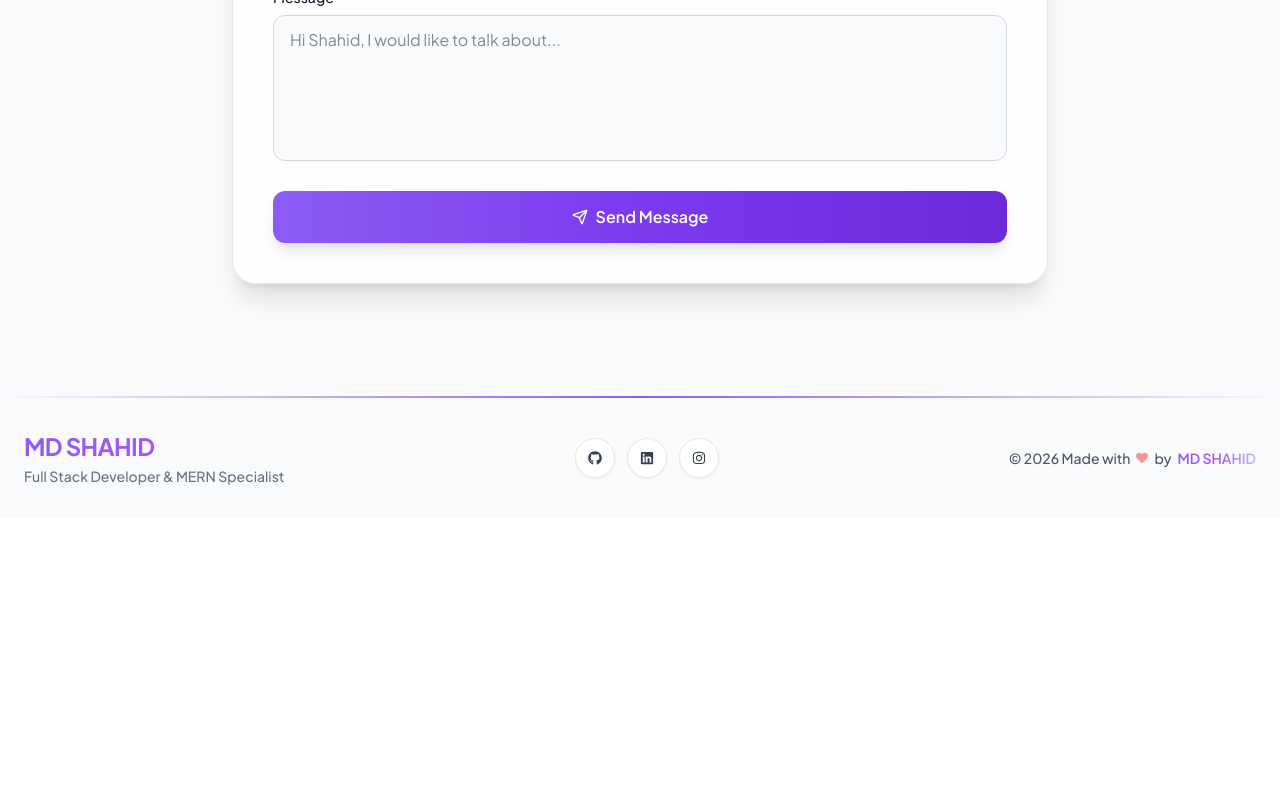
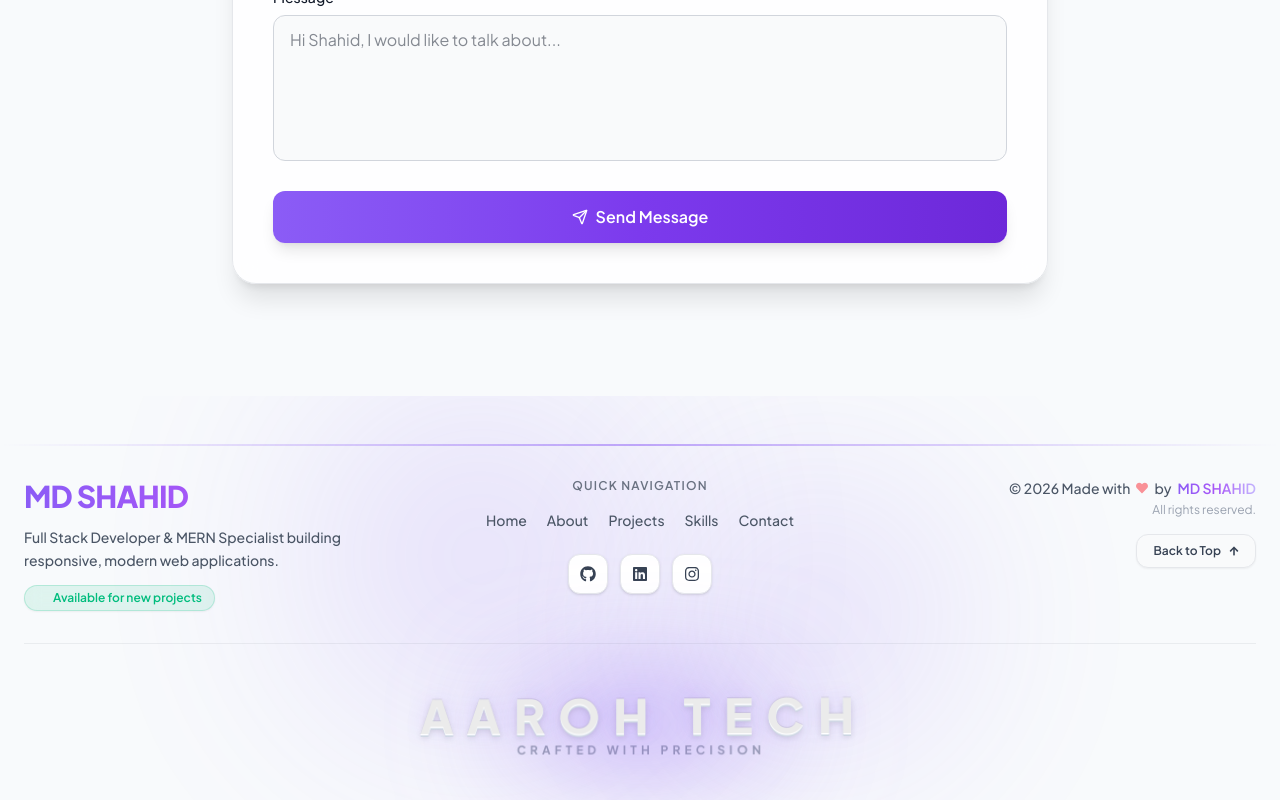
Before and after one commit to SHAHID0400/PERSONAL-PORTFOLIO, a React (Vite) app: page / in a window 1280 px wide. Shown: the part 6238-7038 px from the top of the page. Before the commit the page ends 6756 px from the top, so only its background shows below. Built offline with nearby package versions, Linux system fonts and the light colour scheme.

Commit message:
Enhance footer with 3D watermark and animations

```diff
--- a/src/components/Footer.jsx
+++ b/src/components/Footer.jsx
@@ -1,10 +1,23 @@
 import React from "react";
-import { FaGithub, FaHeart, FaLinkedin, FaInstagram } from "react-icons/fa";
+import {
+  FaGithub,
+  FaHeart,
+  FaLinkedin,
+  FaInstagram,
+  FaArrowUp,
+} from "react-icons/fa";
 import { useTheme } from "../context/ThemeContext";
 
 const Footer = () => {
   const { currentTheme, darkMode } = useTheme();
   const currentYear = new Date().getFullYear();
+
+  const scrollToTop = () => {
+    window.scrollTo({
+      top: 0,
+      behavior: "smooth",
+    });
+  };
 
   const socialLinks = [
     {
@@ -24,35 +37,125 @@
     },
   ];
 
+  const quickLinks = [
+    { title: "Home", href: "#home" },
+    { title: "About", href: "#about" },
+    { title: "Projects", href: "#projects" },
+    { title: "Skills", href: "#skills" },
+    { title: "Contact", href: "#contact" },
+  ];
+
   return (
-    <footer className="relative transition-colors duration-300 bg-transparent">
+    <footer className="relative overflow-hidden transition-colors duration-300 bg-transparent pt-12 pb-8">
+      {/* 3D Keyframe CSS Animation for Watermark */}
+      <style>{`
+        @keyframes float3D {
+          0%, 100% {
+            transform: perspective(1000px) rotateX(0deg) rotateY(-8deg) translateY(0px);
+          }
+          50% {
+            transform: perspective(1000px) rotateX(10deg) rotateY(8deg) translateY(-8px);
+          }
+        }
+        @keyframes pulseGlow {
+          0%, 100% {
+            opacity: 0.2;
+            transform: scale(0.95);
+          }
+          50% {
+            opacity: 0.5;
+            transform: scale(1.15);
+          }
+        }
+        .watermark-3d-box {
+          animation: float3D 6s ease-in-out infinite;
+          transform-style: preserve-3d;
+          transition: transform 0.4s ease;
+        }
+        .watermark-3d-box:hover {
+          animation-play-state: paused;
+          transform: perspective(1000px) rotateX(16deg) rotateY(-16deg) scale(1.1);
+        }
+        .watermark-glow-pulse {
+          animation: pulseGlow 4s ease-in-out infinite;
+        }
+      `}</style>
+
+      {/* Dynamic Background Mesh Gradients */}
       <div
-        className="w-full h-[2px] transition-all duration-500"
+        className="absolute top-0 left-1/4 w-80 h-80 rounded-full blur-[120px] pointer-events-none opacity-20 -z-10"
+        style={{ background: currentTheme.primary }}
+      />
+      <div
+        className="absolute bottom-10 right-1/4 w-72 h-72 rounded-full blur-[100px] pointer-events-none opacity-15 -z-10"
+        style={{ background: currentTheme.secondary || currentTheme.primary }}
+      />
+
+      {/* Top Animated Glowing Border */}
+      <div className="relative w-full h-[2px] overflow-hidden">
+        <div
+          className="w-full h-full animate-pulse transition-all duration-700"
           style={{
             background: `linear-gradient(90deg, transparent, ${currentTheme.primary}, transparent)`,
           }}
         />
+      </div>
 
-      <div className="container mx-auto px-4 sm:px-6 py-8 relative z-10">
-        <div className="flex flex-col md:flex-row justify-between items-center gap-6">
-          {/* Left Side: Logo & Tagline */}
-          <div className="text-center md:text-left">
+      <div className="container mx-auto px-4 sm:px-6 relative z-10 pt-8">
+        {/* Main Grid: Mobile Column, Desktop 3-Columns */}
+        <div className="grid grid-cols-1 md:grid-cols-3 gap-8 items-center md:items-start pb-8 border-b border-gray-500/10">
+
+          {/* Section 1: Developer Info & Live Status */}
+          <div className="text-center md:text-left space-y-3">
             <h3
-              className={`text-2xl font-bold tracking-tight mb-1 text-transparent bg-clip-text bg-gradient-to-r ${currentTheme.gradientText}`}
+              className={`text-2xl sm:text-3xl font-extrabold tracking-tight text-transparent bg-clip-text bg-gradient-to-r ${currentTheme.gradientText}`}
             >
               MD SHAHID
             </h3>
             <p
-              className={`text-xs sm:text-sm font-medium ${
+              className={`text-xs sm:text-sm font-medium leading-relaxed max-w-sm mx-auto md:mx-0 ${
+                darkMode ? "text-gray-400" : "text-gray-600"
+              }`}
+            >
+              Full Stack Developer & MERN Specialist building responsive, modern
+              web applications.
+            </p>
+
+            {/* Glowing Availability Badge */}
+            <div className="inline-flex items-center gap-2 px-3 py-1 rounded-full text-xs font-semibold bg-emerald-500/10 text-emerald-500 border border-emerald-500/20 backdrop-blur-sm shadow-xs">
+              <span className="w-2 h-2 rounded-full bg-emerald-500 animate-ping" />
+              <span>Available for new projects</span>
+            </div>
+          </div>
+
+          {/* Section 2: Quick Links & Social Hub */}
+          <div className="flex flex-col items-center justify-center space-y-4">
+            <p
+              className={`text-xs uppercase tracking-widest font-semibold ${
                 darkMode ? "text-gray-400" : "text-gray-500"
               }`}
             >
-              Full Stack Developer & MERN Specialist
+              Quick Navigation
             </p>
+
+            <div className="flex flex-wrap justify-center gap-x-5 gap-y-2 text-sm font-medium">
+              {quickLinks.map((item, idx) => (
+                <a
+                  key={idx}
+                  href={item.href}
+                  className={`transition-colors duration-200 ${
+                    darkMode
+                      ? "text-gray-400 hover:text-white"
+                      : "text-gray-600 hover:text-black"
+                  }`}
+                >
+                  {item.title}
+                </a>
+              ))}
             </div>
 
-          {/* Middle: Social Icons */}
-          <div className="flex items-center gap-3">
+            {/* Animated Social Icons */}
+            <div className="flex items-center gap-3 pt-2">
               {socialLinks.map((item, index) => (
                 <a
                   key={index}
@@ -60,19 +163,25 @@
                   target="_blank"
                   rel="noopener noreferrer"
                   aria-label={item.label}
-                className={`w-10 h-10 flex items-center justify-center rounded-full text-sm transition-all duration-300 transform hover:scale-110 hover:-translate-y-1 hover:shadow-lg ${
+                  className={`group relative w-10 h-10 flex items-center justify-center rounded-xl text-base transition-all duration-300 transform active:scale-95 hover:scale-110 hover:-translate-y-1 ${
                     darkMode
-                    ? "bg-gray-800/80 text-gray-300 hover:text-white"
-                    : "bg-white border border-gray-200 text-gray-700 hover:text-black shadow-xs"
+                      ? "bg-gray-800/80 text-gray-300 hover:text-white border border-gray-700/60 hover:border-gray-500 shadow-md"
+                      : "bg-white border border-gray-200 text-gray-700 hover:text-black shadow-sm"
                   }`}
                 >
                   {item.icon}
+                  {/* Tooltip for desktop */}
+                  <span className="hidden md:block absolute -top-8 px-2 py-0.5 rounded text-[10px] bg-black text-white opacity-0 group-hover:opacity-100 transition-opacity duration-200 pointer-events-none shadow-md">
+                    {item.label}
+                  </span>
                 </a>
               ))}
             </div>
+          </div>
 
-          {/* Right Side: Copyright */}
-          <div className="text-center md:text-right">
+          {/* Section 3: Copyright & Back To Top */}
+          <div className="flex flex-col items-center md:items-end justify-between space-y-4 text-center md:text-right">
+            <div>
               <p
                 className={`text-xs sm:text-sm flex items-center justify-center md:justify-end gap-1.5 font-medium ${
                   darkMode ? "text-gray-400" : "text-gray-600"
@@ -87,6 +196,78 @@
                   MD SHAHID
                 </span>
               </p>
+              <p
+                className={`text-xs mt-1 ${
+                  darkMode ? "text-gray-500" : "text-gray-400"
+                }`}
+              >
+                All rights reserved.
+              </p>
+            </div>
+
+            {/* Back to top button */}
+            <button
+              onClick={scrollToTop}
+              className={`flex items-center gap-2 px-4 py-2 rounded-xl text-xs font-semibold transition-all duration-300 active:scale-95 border ${
+                darkMode
+                  ? "bg-gray-800/60 border-gray-700 text-gray-300 hover:bg-gray-700 hover:text-white"
+                  : "bg-gray-50 border-gray-200 text-gray-700 hover:bg-white hover:text-black shadow-xs"
+              }`}
+            >
+              <span>Back to Top</span>
+              <FaArrowUp className="text-[10px]" />
+            </button>
+          </div>
+        </div>
+
+        {/* 3D Animated Watermark: AAROH TECH */}
+        <div className="mt-10 flex flex-col items-center justify-center select-none">
+          <div className="watermark-3d-box relative cursor-pointer flex flex-col items-center py-2">
+            {/* Ambient Watermark Glow */}
+            <div
+              className="watermark-glow-pulse absolute -inset-6 rounded-full blur-2xl pointer-events-none"
+              style={{
+                background: `radial-gradient(circle, ${currentTheme.primary}, transparent 70%)`,
+              }}
+            />
+
+            {/* 3D Embossed Heading */}
+            <h4
+              className="relative text-2xl sm:text-4xl md:text-5xl font-black tracking-[0.22em] sm:tracking-[0.28em] uppercase text-center transition-all duration-300"
+              style={{
+                color: darkMode
+                  ? "rgba(255, 255, 255, 0.14)"
+                  : "rgba(0, 0, 0, 0.08)",
+                textShadow: darkMode
+                  ? `
+                    0 1px 0 rgba(255,255,255,0.1),
+                    0 2px 0 #18181b,
+                    0 3px 0 #121215,
+                    0 4px 0 #09090b,
+                    0 5px 0 #000000,
+                    0 8px 18px rgba(0,0,0,0.8),
+                    0 0 25px ${currentTheme.primary}40
+                  `
+                  : `
+                    0 1px 0 #ffffff,
+                    0 2px 0 #e2e8f0,
+                    0 3px 0 #cbd5e1,
+                    0 4px 6px rgba(0,0,0,0.12),
+                    0 0 20px ${currentTheme.primary}25
+                  `,
+              }}
+            >
+              AAROH TECH
+            </h4>
+
+            {/* Floating Tagline */}
+            <p
+              className={`text-[9px] sm:text-[10px] md:text-xs tracking-[0.35em] uppercase font-bold mt-1 transition-colors duration-300 ${
+                darkMode ? "text-gray-500" : "text-gray-400"
+              }`}
+            >
+              Crafted with Precision
+            </p>
           </div>
         </div>
       </div>
```
Lines whose indentation alone changed are shown as unchanged.
